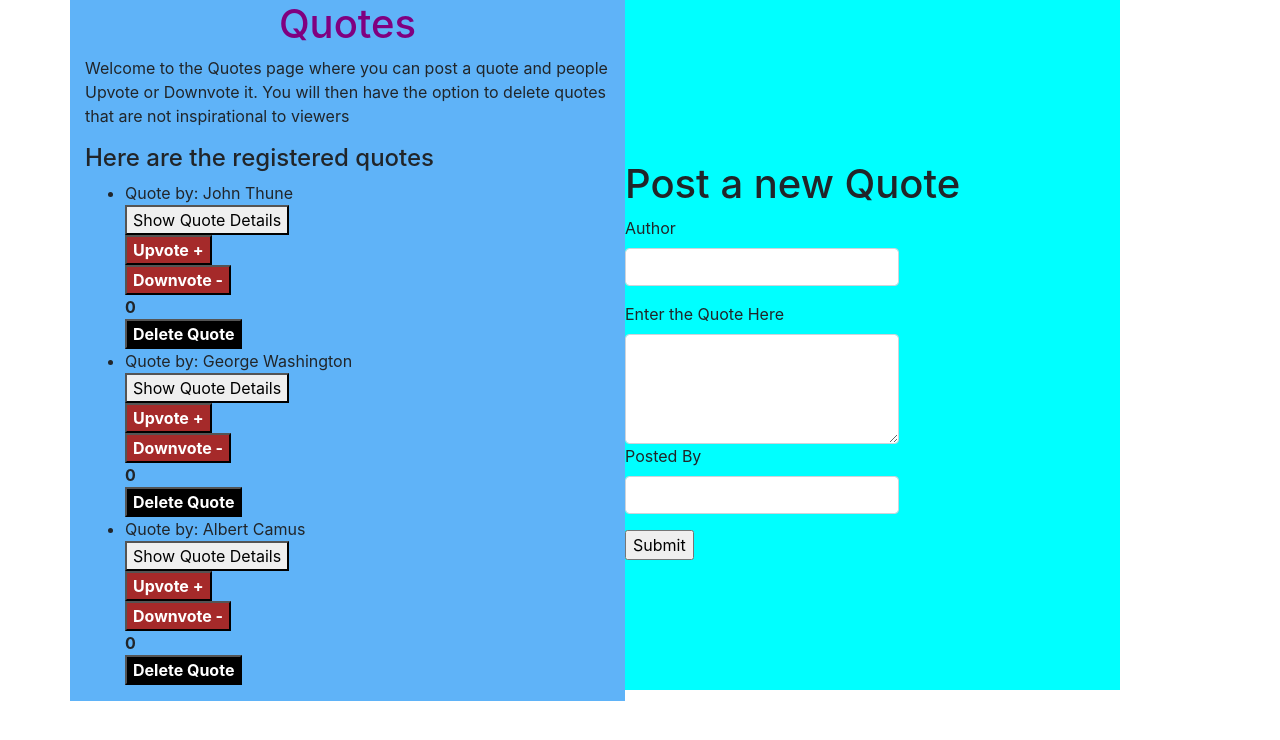
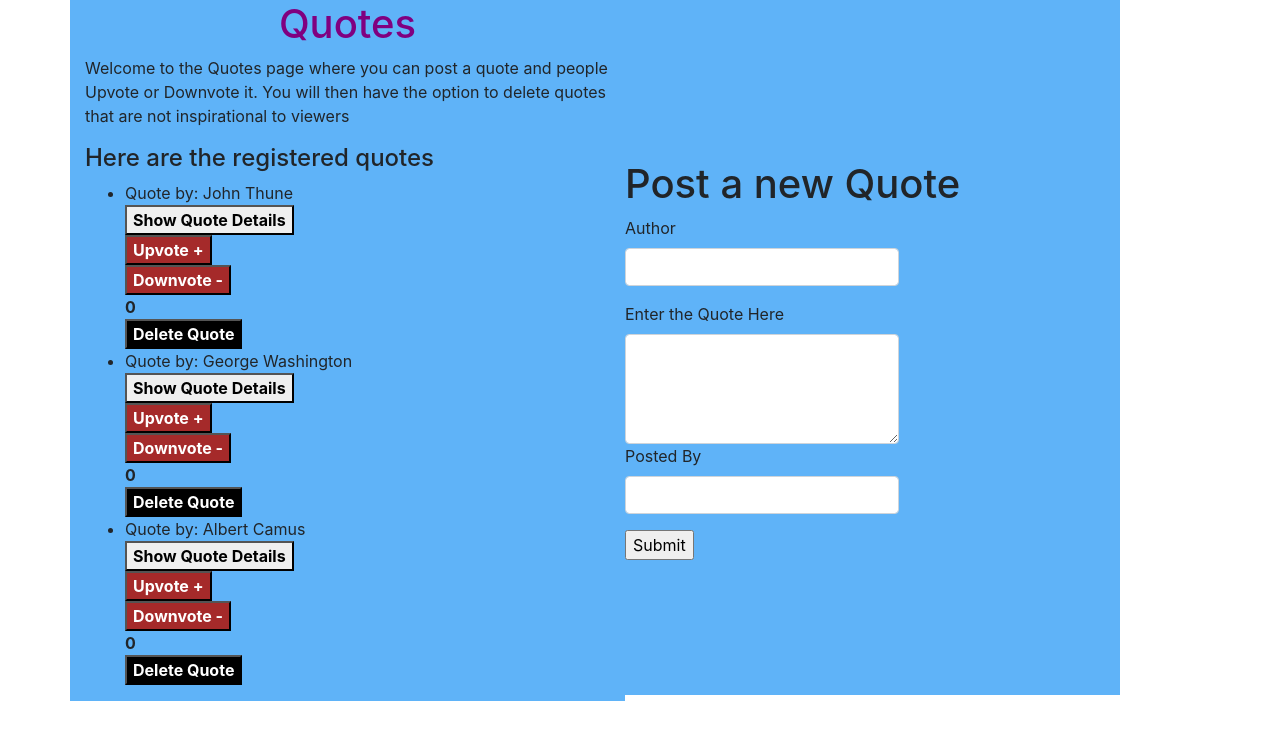
Before and after one commit to samoluoch/quotes, an Angular app: page / in a window 1280 px wide. Shown: the top 740 px of the page. Built offline with nearby package versions, Linux system fonts and the light colour scheme.

Commit message:
restyled the page and changed the background color of the quote form to black

```diff
--- a/src/app/quote-forms/quote-forms.component.css
+++ b/src/app/quote-forms/quote-forms.component.css
@@ -1,9 +1,9 @@
 #form-group {
-  background-color: aqua;
+  background-color: rgb(95, 179, 248);
   width: 100%;
   padding-top: 160px;
   margin-bottom: 0%;
-  padding-bottom: 130px;
+  padding-bottom: 135px;
   margin-right: 0%;
   margin-left: -30px;
 }
--- a/src/app/quote-statement/quote-statement.component.ts
+++ b/src/app/quote-statement/quote-statement.component.ts
@@ -1,4 +1,4 @@
-import { Component, OnInit, Input } from '@angular/core';
+import { Component, OnInit, Input, Output, EventEmitter } from '@angular/core';
 import {Quotes} from '../quotes';
 
 @Component({
@@ -9,6 +9,12 @@ import {Quotes} from '../quotes';
 export class QuoteStatementComponent implements OnInit {
 
   @Input() quote: Quotes;
+  @Output () isComplete = new EventEmitter<boolean>();
+
+  quoteComplete(complete: boolean) {
+    this.isComplete.emit(complete);
+  }
+
   constructor() { }
 
   ngOnInit() {
--- a/src/app/quotes/quotes.component.css
+++ b/src/app/quotes/quotes.component.css
@@ -23,3 +23,8 @@
   text-align: center;
   color: purple;
 }
+body {
+  background-color: blanchedalmond;
+  margin-left: 0px;
+  margin-right: 0px;
+}
--- a/src/app/quotes/quotes.component.html
+++ b/src/app/quotes/quotes.component.html
@@ -1,4 +1,4 @@
-<div class="container">
+<div class="container" id="titlePage">
   <div class="row" id="quotesPage">
     <div class="col-md-6" id="quoteInfo">
         <h1 id="quotesTitle">Quotes</h1>
@@ -9,24 +9,24 @@
           <div *ngFor= 'let quote of quotes; let i=index'>
             <li>Quote by: {{quote.author}}</li>
 
-            <button (click)='toggleDetails (i)'>Show Quote Details</button>
+            <button (click)='toggleDetails (i)'><strong>Show Quote Details</strong></button>
 
             <app-quote-statement *ngIf="quote.showQuote" [quote]='quote'></app-quote-statement>
 
             <div class="voting">
                 <div>
-                    <button class="clickVote" onclick="myFunction()"><strong>Upvote +</strong></button>
+                    <button class="clickVote" onclick="voteQuote()"><strong>Upvote +</strong></button>
                 <div class="increment up"></div>
                 </div>
                 <div>
-                    <button class="clickVote" onclick="myFunction()"><strong>Downvote -</strong></button>
+                    <button class="clickVote" onclick="voteQuote()"><strong>Downvote -</strong></button>
                 <div class="increment down"></div>
                 </div>
 
                  <div class="count"><strong>0</strong></div>
             </div>
             <div class="deleteQuot">
-                <button class="delete" onclick="deleteQuote()"><strong>Delete Quote</strong></button>
+                <button class="delete" onclick="deleteQuote(i)"><strong>Delete Quote</strong></button>
             </div>
           </div>
         </ul>
--- a/src/app/quotes/quotes.component.ts
+++ b/src/app/quotes/quotes.component.ts
@@ -14,6 +14,11 @@ export class QuotesComponent implements OnInit {
     new Quotes (1, 'George Washington', 'Guard against the impostures of pretended patriotism.', 'Sam', new Date(2018, 8, 11)),
     new Quotes (1, 'Albert Camus', 'Guard against the impostures of pretended patriotism.', 'Sam', new Date(2018, 8, 11)),
   ];
+  deleteQuote(isComplete, index) {
+    if (isComplete) {
+      this.quotes.splice(index);
+    }
+  }
 
   toggleDetails(index) {
     this.quotes[index].showQuote = !this.quotes[index].showQuote;
```
Also changed, not shown: src/assets/bg.jpg (added).
